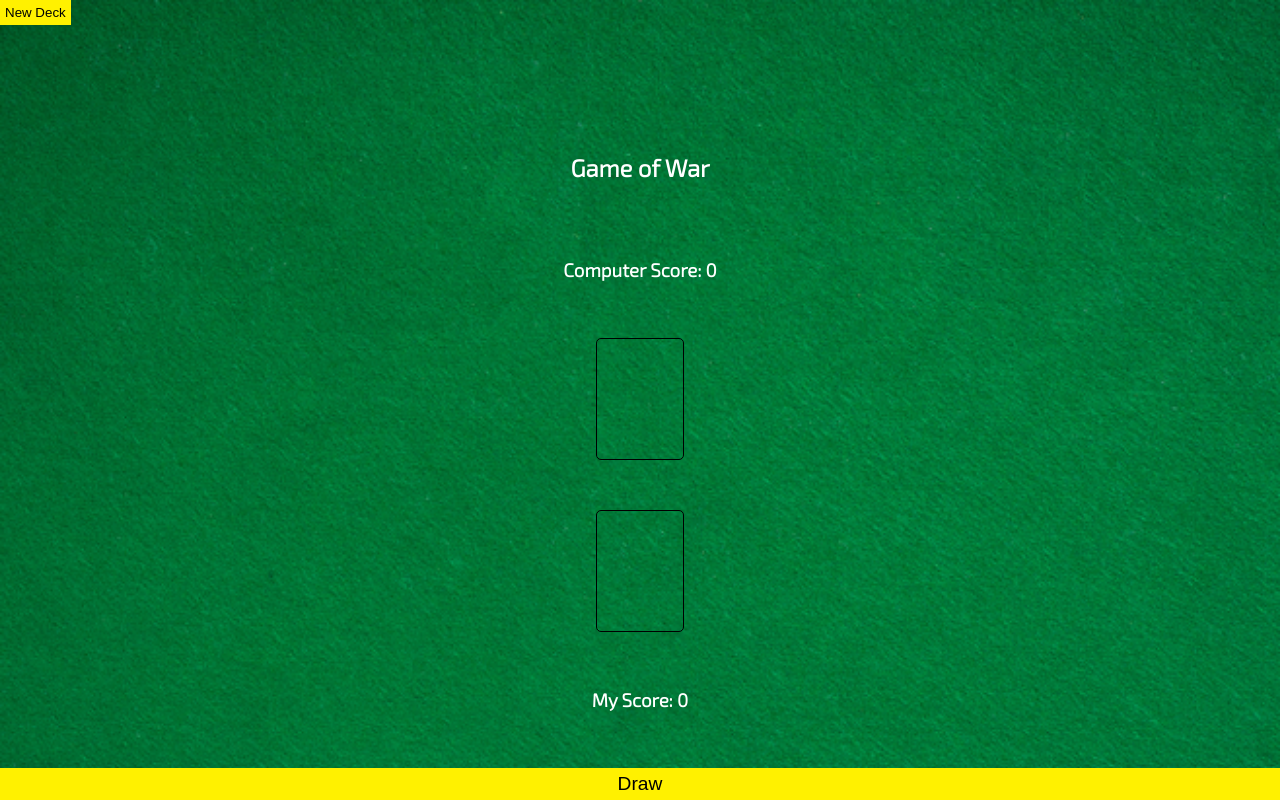
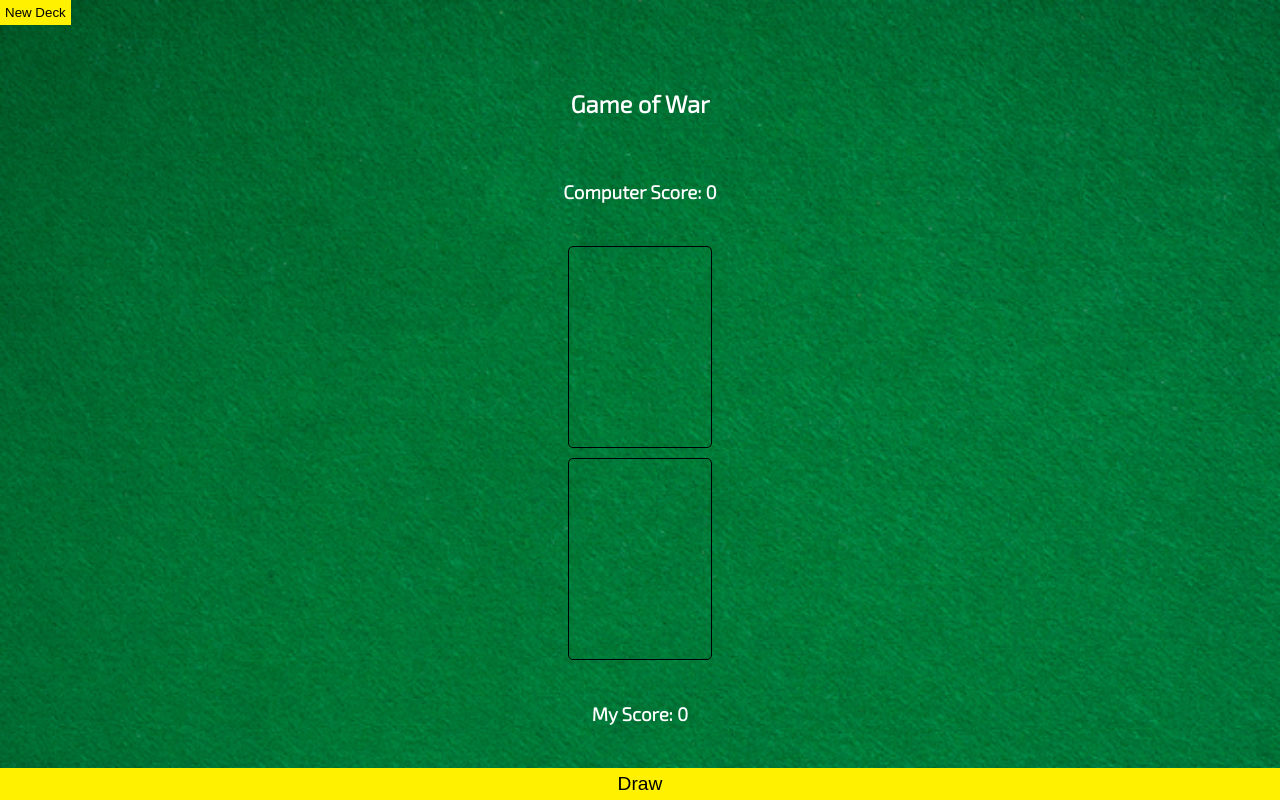
Before and after one commit to mohanreddy1666/War-Card-Game, a plain HTML site: page index.html in a window 1280 px wide. Drawn offline with Linux system fonts and the light colour scheme.

Commit message:
design change

```diff
--- a/index.css
+++ b/index.css
@@ -14,6 +14,14 @@ body {
     align-items: center;
     justify-content: space-between;
     color: white;
+}
+
+h2 {
+    margin-top: 0;
+}
+
+p {
+    margin-top: 0;
 }
 
 button {
@@ -43,12 +51,12 @@ button[disabled] {
 div.card-slot {
     border: 1px solid black;
     border-radius: 5px;
-    height: 120px;
-    width: calc(120px * 5 / 7);
+    height: 200px;
+    width: calc(200px * 5 / 7);
 }
 
 div.card-slot:nth-of-type(1) {
-    margin-bottom: 50px;
+    margin-bottom: 10px;
 }
 
 img.card {
```
